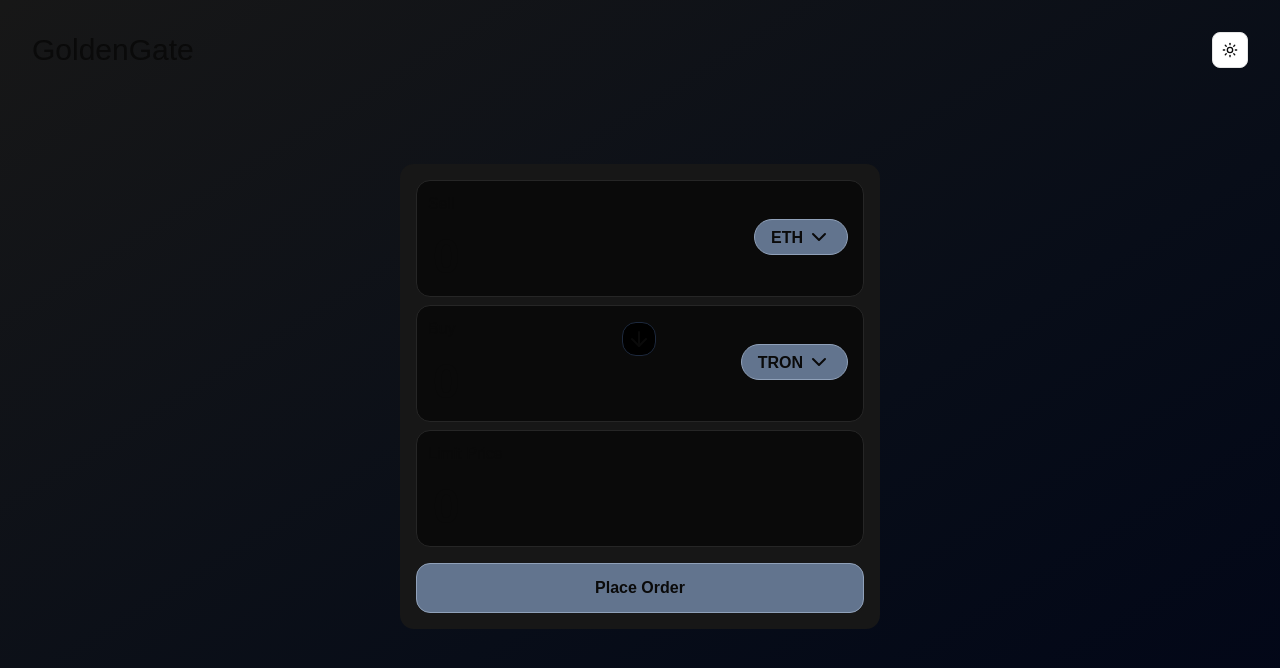
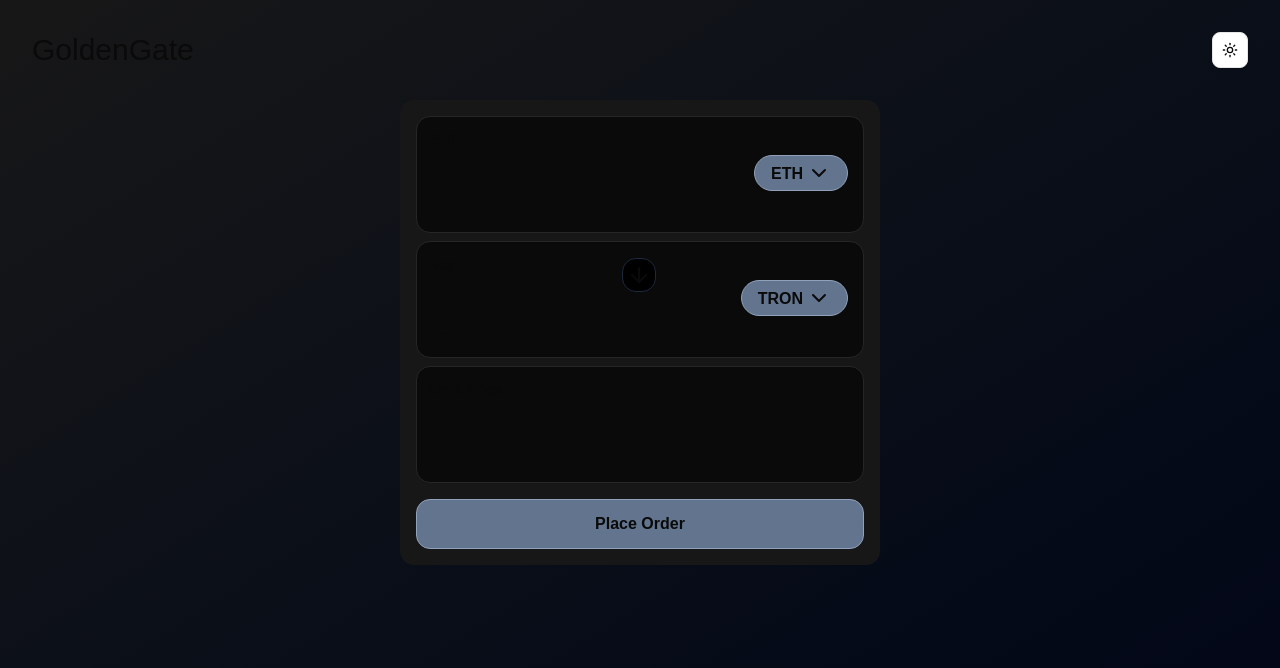
Before and after one commit to neelansh15/goldengate-interface, a Next.js app: page / in a window 1280 px wide. Shown: the top 668 px of the page. Built offline with nearby package versions, Linux system fonts and the light colour scheme; a web font is replaced by a local one.

Commit message:
fix: don't allow zero limit price

```diff
--- a/src/atoms/inputAtoms.ts
+++ b/src/atoms/inputAtoms.ts
@@ -13,7 +13,7 @@ const dependentAmountAtom = atom((get) => {
   const typedValue = get(typedValueAtom);
   const limitPrice = get(limitPriceAtom);
 
-  if (!typedValue) return "";
+  if (!typedValue || !limitPrice) return "";
 
   if (independentField === Field.CURRENCY_A) {
     return BN(typedValue).multipliedBy(limitPrice).toFixed(6);
--- a/src/components/LimitPriceInput.tsx
+++ b/src/components/LimitPriceInput.tsx
@@ -11,7 +11,10 @@ export const LimitPriceInput = ({}: LimitPriceInputProps) => {
         value={limitPrice}
         onInput={(e) => {
           const value = Number(e.currentTarget.value);
-          if (isNaN(value)) return;
+          if (isNaN(value) || value === 0) {
+            setLimitPrice("");
+            return;
+          }
 
           setLimitPrice(value.toString());
         }}
--- a/src/pages/index.tsx
+++ b/src/pages/index.tsx
@@ -5,7 +5,7 @@ export default function Home() {
   return (
     <div className="min-h-screen bg-gradient-to-br from-neutral-900 to-slate-950 backdrop-blur-2xl">
       <Navbar />
-      <div className="pt-16">
+      <div>
         <SwapForm />
       </div>
     </div>
```
